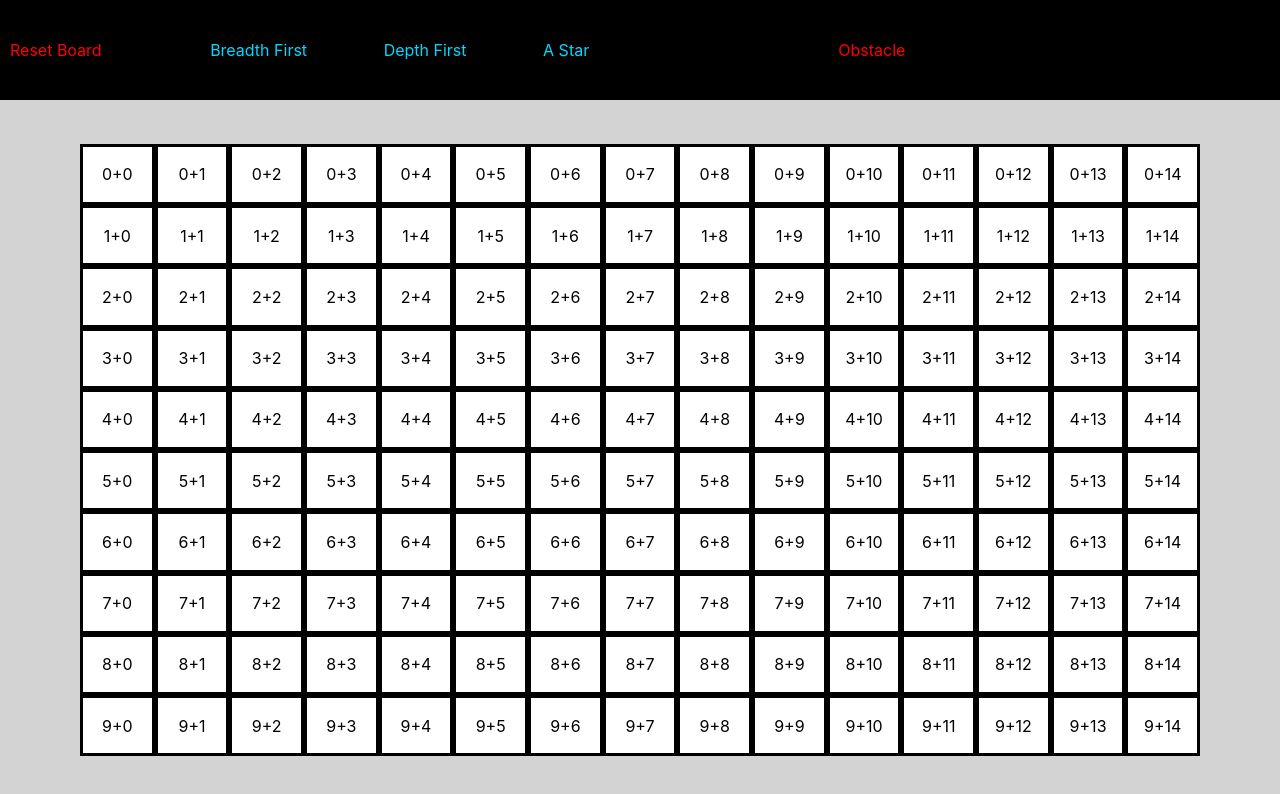
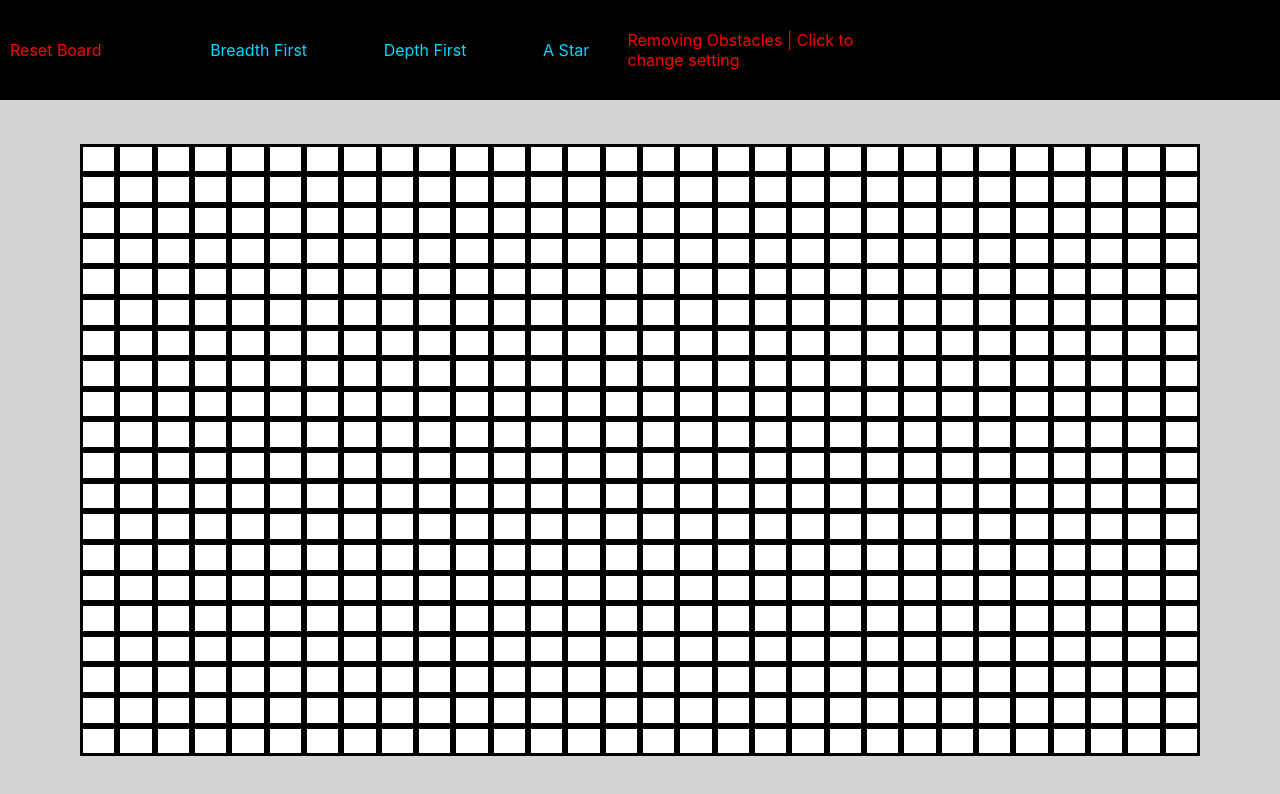
Before and after one commit to JackOBrien21/search-algo-visualizer, a React (Create React App) app in the folder search-algo-visualizer/: page / in a window 1280 px wide. Shown: the top 794 px of the page. Built offline with nearby package versions, Linux system fonts and the light colour scheme.

Commit message:
Obstacles working and fixed a few things up

```diff
--- a/search-algo-visualizer/src/App.js
+++ b/search-algo-visualizer/src/App.js
@@ -9,18 +9,38 @@ function App() {
 
   // let queue = new Queue();
 
-  const numRows = 10;
-  const numCols = 15;
+
+    const numRows = 20;
+    const numCols = 30
 
     const [start, setStart] = useState({startLoc: false, finalLoc: false, id: null, visited: false, solution: false})
     const [final, setFinal] = useState({startLoc: false, finalLoc: false, id: null, visited: false, solution: false})
     const [selectedTab, setSelectedTab] = useState(-1)
     const [running, setRunning] = useState(false)
+    const [finished, setFinished] = useState(false)
     const [grid, setGrid] = useState(createGrid())
     const [obstacleMode, setObstacleMode] = useState(false)
+    const [gridWidth, setGridWidth] = useState(0)
+    const gridWidthRef = useRef(null)
+    const runningRef = useRef(running)
+    const finishedRef = useRef(finished)
 
-    const runningRef = useRef(running)
+;
 
+
+    /*CAN BE USED LATER IF NEED WIDTH OF SCREEN TO DYNAMICALLY CREATE GRID*/
+    /*
+    const updateSize = () => {
+      setGridWidth(gridWidthRef.current.offsetWidth)
+    }
+
+    useEffect( () => {
+      updateSize()
+      window.addEventListener('resize', updateSize)
+
+      return () => window.removeEventListener('resize', updateSize)
+    })
+    */
 
     async function delay(milliseconds) {
       return new Promise(resolve => {
@@ -46,6 +66,11 @@ function App() {
     }
   }, [running, selectedTab]); // Added selectedTab as a dependency
 
+
+    useEffect( () => {
+      finishedRef.current = finished
+    }, [grid])
+
     function createGrid() {
         let gridTest = []
         for (let i = 0; i < numRows; i++) {
@@ -64,9 +89,13 @@ function App() {
       setGrid(createGrid())
       setRunning(false)
       setSelectedTab(-1)
+      setObstacleMode(false)
     }
 
     function toggle(id) {
+      if (runningRef.current) {
+        return
+      }
       if (!start.startLoc) {
           // Set start location if not set yet
           setStart({ ...start, startLoc: true, id });
@@ -83,9 +112,24 @@ function App() {
                   return prevGrid.map(row => row.map(cell => cell.id === id ? { ...cell, finalLoc: true } : cell));
               });
           }
+      } else if (obstacleMode) {
+        if (id !== start.id && id !== final.id)
+          // Anything but start and final can be obstacles
+          setGrid((prevGrid) => {
+            return prevGrid.map(row => row.map(cell => cell.id === id ? {...cell, obstacle: true} : cell))
+          })
+      } else if (!obstacleMode && checkObstacle(id)) {
+        // only want to iterate over grid to change square if it is actually an obstacle
+        // prevents a lot of unncessary work from being done by extra clicks
+        setGrid((prevGrid) => {
+          return prevGrid.map(row => row.map(cell => cell.id === id ? {...cell, obstacle: false} : cell))
+        })
       }
+    }
+
+
       // If both start and final locations are set, you can choose to do nothing or reset them
-  }
+
   async function breadthFirstSearch() {
     const visited = []
     const queue = new Queue()
@@ -96,17 +140,25 @@ function App() {
 
       const path = queue.dequeue()
       const curr = path[path.length-1]
+      if (checkObstacle(curr.id)) {
+        continue
+      }
       if (curr.id === final.id) {
+        setRunning(false)
+        setFinished(true)
         setGrid((prevGrid) => {
           return prevGrid.map((row) =>
             row.map((cell) =>
               path.some((step) => step.id === cell.id) ? { ...cell, solution: true } : cell
             )
-          );
-        });
+          )
+        })
+
+
         return;
 
       } else if (visited.includes(curr.id)) {
+        continue
       } else {
         const nextMoves = computeMoves(curr)
         await delay(100)
@@ -121,6 +173,9 @@ function App() {
         }
       }
     }
+    setRunning(false)
+    setFinished(true)
+
   }
 
   // async function depthFirstSearch() {
@@ -141,6 +196,9 @@ function App() {
     while (stack.length && runningRef.current) {
         let currPath = stack.pop();
         let currNode = currPath[currPath.length - 1];
+        if (checkObstacle(currNode.id)) {
+          continue
+        }
         if (!visited.has(currNode.id)) {
             visited.add(currNode.id);
             setGrid((prevGrid) => {
@@ -166,6 +224,7 @@ function App() {
                 );
             });
             setRunning(false);
+            setFinished(true)
             return;
         }
     }
@@ -183,6 +242,9 @@ async function AStarSearch() {
   openList.push(startNode)
   while (!openList.isEmpty() && runningRef.current) {
     const currNode = openList.pop()
+    if (checkObstacle(currNode.id)) {
+      continue
+    }
     if (visited.has(currNode.id)) {
       continue
     }
@@ -201,6 +263,8 @@ async function AStarSearch() {
           )
         );
       });
+      setFinished(true)
+      setRunning(false)
       return;
     }
     else {
@@ -220,6 +284,8 @@ async function AStarSearch() {
       }
     }
   }
+  setRunning(false)
+  setFinished(true)
 }
 
 
@@ -231,6 +297,13 @@ async function AStarSearch() {
     let final_i = parseInt(final.id.split("+")[0])
     let final_j = parseInt(final.id.split("+")[1])
     return Math.abs(curr_i - final_i) + Math.abs(curr_j - final_j)
+  }
+
+  // given an id, checks if it is an obstacle
+  function checkObstacle(id) {
+      let curr_i = parseInt(id.split("+")[0])
+      let curr_j = parseInt(id.split("+")[1])
+      return grid[curr_i][curr_j].obstacle
   }
 
 
@@ -266,12 +339,21 @@ async function AStarSearch() {
     })
 }
 
+  function handleObstacleChange() {
+    setObstacleMode(obstacleMode => !obstacleMode)
+  }
 
+  console.log(gridWidth)
+
+  function handlePrint() {
+    console.log("Running: ", runningRef.current)
+    console.log("Finished: ", finishedRef.current)
+  }
 
   return (
-    <div className="App">
-      <Toolbar handleSearch={handleAlgoFunctionCall} handleStop={stopSearchAlgo} showStop={running} selectedTab={selectedTab} setSelectedTab={setSelectedTab} resetGrid={resetGrid} stopSearch={stopSearchAlgo} showSearch={start.startLoc && final.finalLoc && !running}/>
-      <div className="main">
+    <div className="App" onClick={handlePrint}>
+      <Toolbar obstacleMode={obstacleMode} handleObstacleChange={handleObstacleChange} handleSearch={handleAlgoFunctionCall} handleStop={stopSearchAlgo} showStop={running && !finished} selectedTab={selectedTab} setSelectedTab={setSelectedTab} resetGrid={resetGrid} stopSearch={stopSearchAlgo} showSearch={start.startLoc && final.finalLoc && !running && !finished} setRunning={setRunning} setFinished={setFinished}/>
+      <div ref={gridWidthRef} className="main">
         <Main grid={grid} setGrid={grid} toggle={toggle} start={start} setStart={setStart} final={final} setFinal={setFinal}/>
       </div>
     </div>
--- a/search-algo-visualizer/src/components/Main.js
+++ b/search-algo-visualizer/src/components/Main.js
@@ -6,7 +6,7 @@ export function Main(props) {
     function renderGrid() {
         return props.grid.map((row, rowIndex) => {
             return (
-                <div key={rowIndex} style={{display: 'flex', flex: '1'}}>
+                <div ref={props.gridWidthRef} key={rowIndex} style={{display: 'flex', flex: '1'}}>
                     {row.map((element, colIndex) => (
                         <div
                             style={{
@@ -16,12 +16,12 @@ export function Main(props) {
                                 alignItems: 'center',
                                 borderStyle: 'solid',
                             }}
-                            className={element.solution ? 'solution' : element.startLoc ? 'start' : element.finalLoc ? 'final' : element.visited ? 'visited' : 'unvisited'}
+                            className={element.solution ? 'solution' : element.obstacle ? 'obstacle' : element.startLoc ? 'start' : element.finalLoc ? 'final' : element.visited ? 'visited' : 'unvisited'}
 
                             key={element.id}
                             onClick={() => props.toggle(element.id)}
                         >
-                            {element.id}
+                            {/* {element.id} */}
                         </div>
                     ))}
                 </div>
--- a/search-algo-visualizer/src/components/Toolbar.js
+++ b/search-algo-visualizer/src/components/Toolbar.js
@@ -22,6 +22,8 @@ export function Toolbar({setSelectedTab, resetGrid, ...props}) {
 
     function handleResetGrid() {
         resetGrid()
+        props.setRunning(false)
+        props.setFinished(false)
         setAlgoTabs((prevAlgoTabs) => {
             return prevAlgoTabs.map((algoTab) => {
                 return {...algoTab, isSelectedTab: false}
@@ -46,7 +48,6 @@ export function Toolbar({setSelectedTab, resetGrid, ...props}) {
         return <div className="algo" key={index} style={styles} onClick={ () => selectTab(index)}>{algo.name}</div>
     })
 
-    console.log(props.selectedTab)
 
     return (
         <div className="toolbar-component">
@@ -59,12 +60,12 @@ export function Toolbar({setSelectedTab, resetGrid, ...props}) {
                 </div>
             </div>
             <div className="right-toolbar">
-                <div className="square-type">
-                    Obstacle
+                <div className="square-type" onClick={props.handleObstacleChange}>
+                    {props.obstacleMode ? "Creating Obstacles" : "Removing Obstacles"} | Click to change setting
                 </div>
                 <div className="search-buttons">
                     {(!allNotSelected || props.showStop) && props.showSearch && <div className="search--button" onClick={props.handleSearch}> Search! </div>}
-                    {props.showStop && <div className="stop--button" onClick={props.handleStop}> Stop! </div>}
+                    {props.showStop && <div className="search--button" onClick={props.handleStop}> Stop! </div>}
                 </div>
             </div>
         </div>
--- a/search-algo-visualizer/src/styling/Main.css
+++ b/search-algo-visualizer/src/styling/Main.css
@@ -35,7 +35,7 @@
 }
 
 .solution {
-    background-color: aquamarine;
+    background-color: rgb(57, 232, 173);
 }
 
 .obstacle {
--- a/search-algo-visualizer/src/styling/Toolbar.css
+++ b/search-algo-visualizer/src/styling/Toolbar.css
@@ -38,6 +38,10 @@
     flex: 1;
 }
 
+.square-type:hover {
+    cursor: pointer;
+}
+
 .search-buttons {
     margin-right: 2vh;
     flex: 1.2;
```
